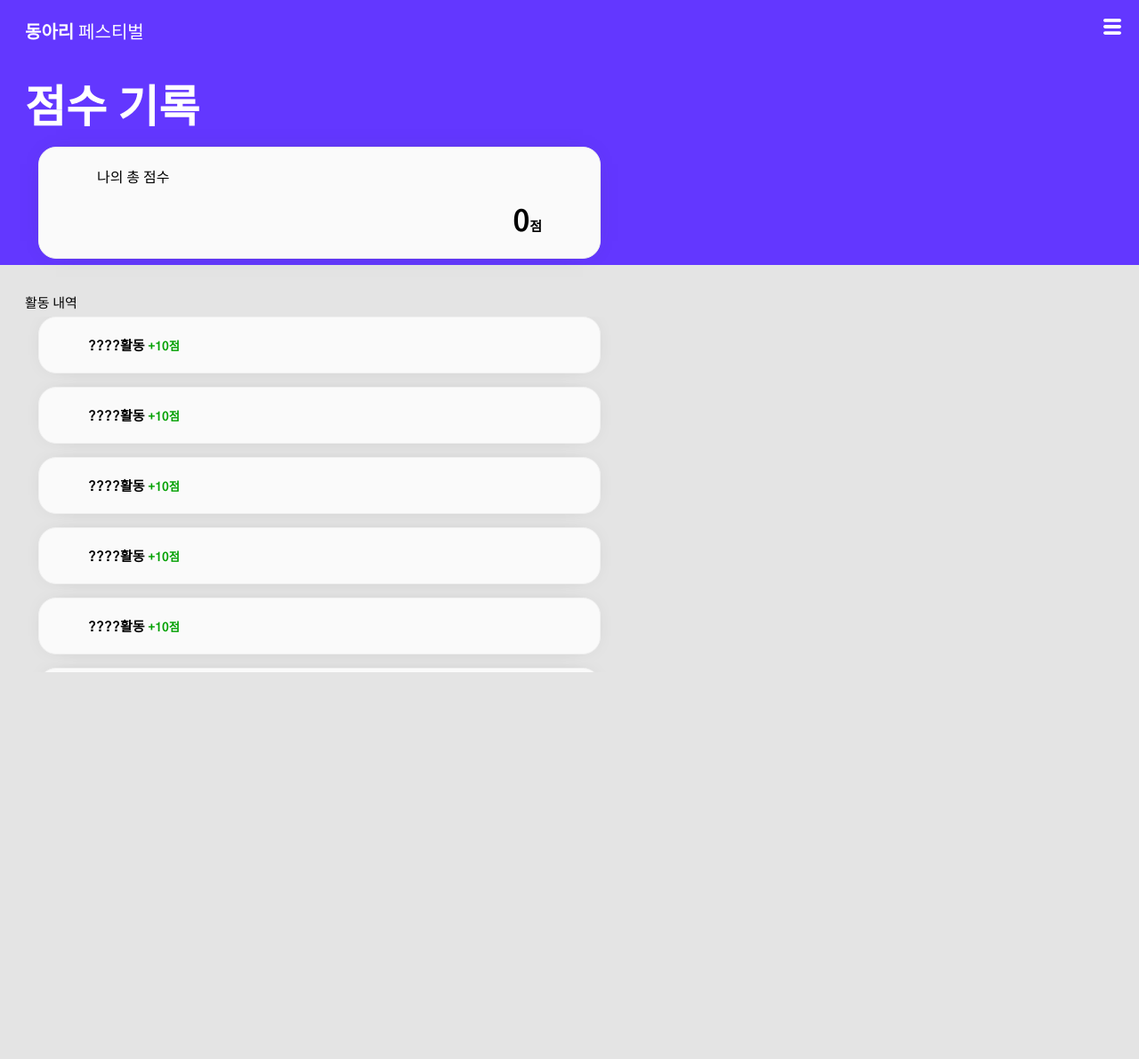
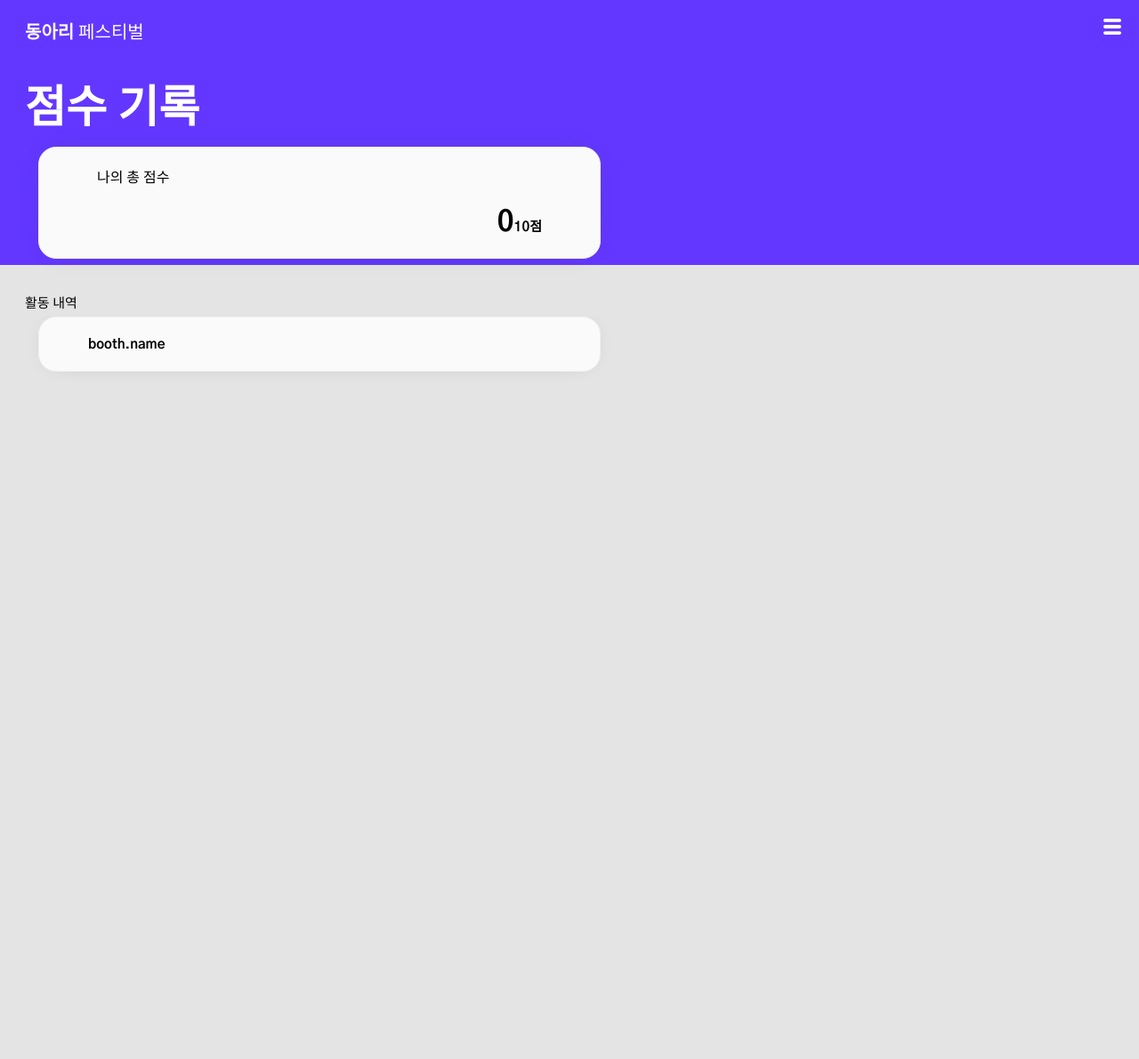
Before and after one commit to dshslife/club_festival, a Django app: template templates/History.html in a window 1280 px wide. Shown: the whole page at 89% size. Run offline with Django 3.2, Linux system fonts and the light colour scheme; the template is opened without the code that fills it: most values are stand-ins (such as "Sample title", 1, 10 or a date in 2020); parts of the project's set-up code (start-up, migrations or seed data) failed here and were passed over; some libraries are stand-ins or nearby versions.

Commit message:
프론트앤드 완성

```diff
--- a/booth.json
+++ b/booth.json
@@ -213,7 +213,7 @@
         "club": "라이프사이언스",
         "name": "손 안의 화학 정원 만들기",
         "code": "C-02",
-        "category": "공학",
+        "category": "기술",
         "message": "",
         "busy": 0
 
@@ -258,7 +258,7 @@
         "club": "세움",
         "name": "텐세그리티를 활용한 안전한 구조물 세우기",
         "code": "C-04",
-        "category": "공학",
+        "category": "기술",
         "message": "",
         "busy": 0
 
@@ -330,7 +330,7 @@
         "club": "한땀",
         "name": "재활용 소재를 이용한 나만의 액세서리 만들기",
         "code": "D-08",
-        "category": "공학",
+        "category": "기술",
         "message": "",
         "busy": 0
 
--- a/main/utils/db.py
+++ b/main/utils/db.py
@@ -2,7 +2,7 @@
 import logging, os
 
 class MongoDBManager(MongoClient):
-  name = "gbl"
+  name = "clubfestival"
   def __init__(self):
     self.logger = logging.getLogger(self.name or self.__class__.__name__)
     formatter = logging.Formatter("[%(asctime)s %(levelname)s] (%(name)s: %(filename)s:%(lineno)d) > %(message)s")
--- a/main/utils/recommend.py
+++ b/main/utils/recommend.py
@@ -4,7 +4,7 @@
 import numpy as np
 
 
-Database = MongoDBManager()['gbl']
+Database = MongoDBManager()['clubfestival']
 
 class Recommend(object):
 
@@ -21,7 +21,8 @@
         return corr2
 
     def getResult(cor):
-        booth_name = #데이터 가져오기
+
+        booth_name = []#데이터 가져오기
         booth_name_list = list(booth_name)
         coffey_hands = booth_name_list.index("원하는 데이터") #부스 이름을 입력받음
 
--- a/templates/Booth.html
+++ b/templates/Booth.html
@@ -1,3 +1,7 @@
+{% load static %}
+{% load socialaccount %}
+{% providers_media_js %}
+
 <!DOCTYPE html>
 <html lang="ko">
 <head>
@@ -305,7 +309,7 @@
 <script src="../js/script.js"></script>
 <script>
 //json
-list = {}
+list = {{ booth | json }}
 
 function stat(i) {
     if (i == 0) {
--- a/templates/History.html
+++ b/templates/History.html
@@ -1,3 +1,7 @@
+{% load static %}
+{% load socialaccount %}
+{% providers_media_js %}
+
 <!DOCTYPE html>
 <html lang="ko">
 <head>
@@ -115,85 +119,16 @@
 
         <div class="box blur shadow">
             <h4 class='b2' style="margin-left: 30px;">나의 총 점수</h4><br>
-            <h1 class="score-text">0<span class="f3">점</span></h1>
+            <h1 class="score-text">0<span class="f3">{{score}}점</span></h1>
         </div><br>
         <label class='f3' style="margin-left: 20px;">활동 내역</label><div style="height: 5px;"></div>
         <div id="AddHistory">
+
+            {% for booth in visited_booth %}
             <div class="box shadow blur his-box">
-                <h5 class="act-text f3">????활동</h5>
-                <h5 class="act-score-text">+10점</h5>
+                <h5 class="act-text f3">booth.name</h5>
             </div><div style="height: 10px;"></div>
-
-            <div class="box shadow blur his-box">
-                <h5 class="act-text f3">????활동</h5>
-                <h5 class="act-score-text">+10점</h5>
-            </div><div style="height: 10px;"></div>
-
-            <div class="box shadow blur his-box">
-                <h5 class="act-text f3">????활동</h5>
-                <h5 class="act-score-text">+10점</h5>
-            </div><div style="height: 10px;"></div>
-
-            <div class="box shadow blur his-box">
-                <h5 class="act-text f3">????활동</h5>
-                <h5 class="act-score-text">+10점</h5>
-            </div><div style="height: 10px;"></div>
-
-            <div class="box shadow blur his-box">
-                <h5 class="act-text f3">????활동</h5>
-                <h5 class="act-score-text">+10점</h5>
-            </div><div style="height: 10px;"></div>
-
-            <div class="box shadow blur his-box">
-                <h5 class="act-text f3">????활동</h5>
-                <h5 class="act-score-text">+10점</h5>
-            </div><div style="height: 10px;"></div>
-
-            <div class="box shadow blur his-box">
-                <h5 class="act-text f3">????활동</h5>
-                <h5 class="act-score-text">+10점</h5>
-            </div><div style="height: 10px;"></div>
-
-            <div class="box shadow blur his-box">
-                <h5 class="act-text f3">????활동</h5>
-                <h5 class="act-score-text">+10점</h5>
-            </div><div style="height: 10px;"></div>
-
-            <div class="box shadow blur his-box">
-                <h5 class="act-text f3">????활동</h5>
-                <h5 class="act-score-text">+10점</h5>
-            </div><div style="height: 10px;"></div>
-
-            <div class="box shadow blur his-box">
-                <h5 class="act-text f3">????활동</h5>
-                <h5 class="act-score-text">+10점</h5>
-            </div><div style="height: 10px;"></div>
-
-            <div class="box shadow blur his-box">
-                <h5 class="act-text f3">????활동</h5>
-                <h5 class="act-score-text">+10점</h5>
-            </div><div style="height: 10px;"></div>
-
-            <div class="box shadow blur his-box">
-                <h5 class="act-text f3">????활동</h5>
-                <h5 class="act-score-text">+10점</h5>
-            </div><div style="height: 10px;"></div>
-
-            <div class="box shadow blur his-box">
-                <h5 class="act-text f3">????활동</h5>
-                <h5 class="act-score-text">+10점</h5>
-            </div><div style="height: 10px;"></div>
-
-            <div class="box shadow blur his-box">
-                <h5 class="act-text f3">????활동</h5>
-                <h5 class="act-score-text">+10점</h5>
-            </div><div style="height: 10px;"></div>
-
-            <div class="box shadow blur his-box">
-                <h5 class="act-text f3">????활동</h5>
-                <h5 class="act-score-text">+10점</h5>
-            </div><div style="height: 10px;"></div>
-
+            {% endfor %}
             <div style="height: 130px;"></div>
         </div>
 
--- a/templates/Map.html
+++ b/templates/Map.html
@@ -1,3 +1,7 @@
+{% load static %}
+{% load socialaccount %}
+{% providers_media_js %}
+
 <!DOCTYPE html>
 <html lang="ko">
 <head>
@@ -171,7 +175,7 @@
 <script src="../js/script.js"></script>
 <script>
 //json
-list = {}
+list = {{booth | json}}
 
 
 function stat(i) {
--- a/templates/Menu.html
+++ b/templates/Menu.html
@@ -1,3 +1,6 @@
+{% load static %}
+{% providers_media_js %}
+
 <!DOCTYPE html>
 <html lang="ko">
 <head>
--- a/templates/index_2.html
+++ b/templates/index_2.html
@@ -19,7 +19,7 @@
 <body>
     <div class="background ani"></div>
     <h3 class="b9 f4 title ani" style="color:white; text-align: left; margin-top:20px">동아리 <span class="b2">페스티벌</span></h3>
-    {% webpush_button %}
+    {% webpush_header %}
 
 
         <h1 class="login-text b8 f10">로그인을<br>진행해주세요.</h1>
```
Also changed, not shown: main/views.py (+34 -33 lines), templates/Ranking.html (+12 -40 lines), templates/index.html (+8 -2 lines).
